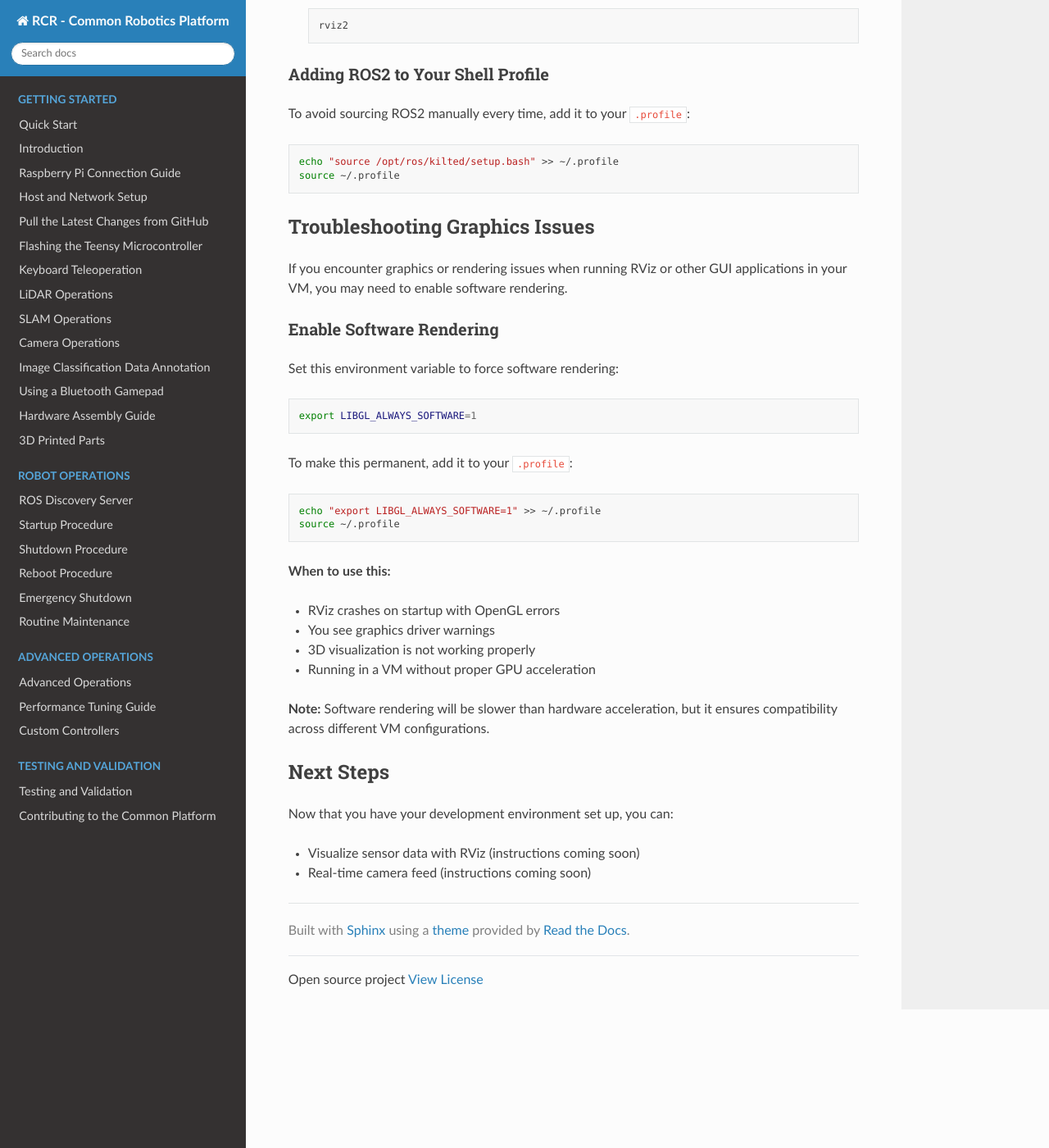
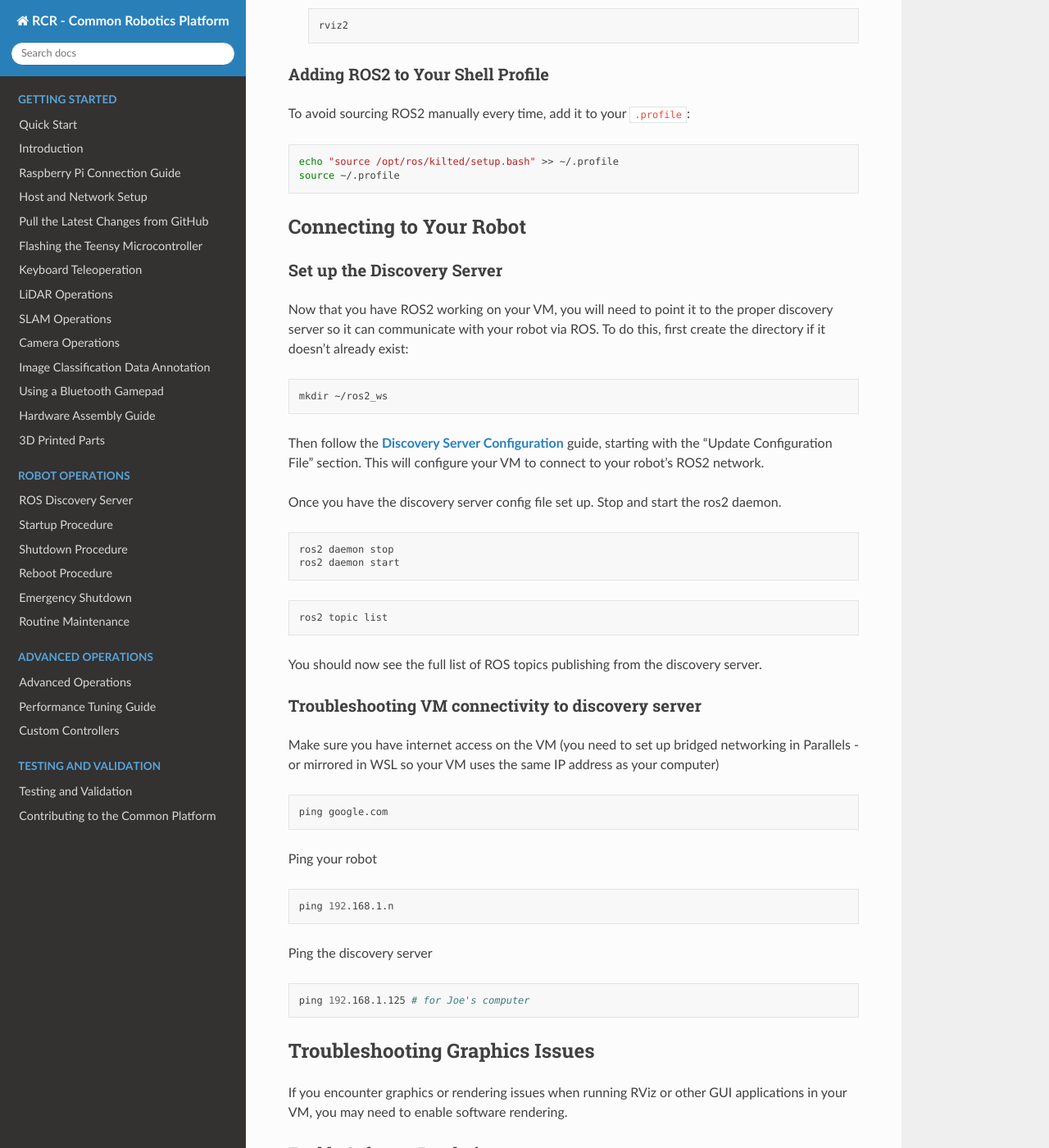
Before and after one commit to RoseCityRobotics/common_platform, a Sphinx documentation site: the page built from docs/source/virtual_machines/installing_vms.md, in a window 1280 px wide and 1400 px high, scrolled down 3736 px. Shown: the whole window at 82% size. Built offline with Sphinx 7.4.7 and the Read the Docs theme 3.1.0, drawn with Linux system fonts in a browser that asks for light colours; pages that are not in the unit, such as notebooks, are missing from menus.

Commit message:
adding more instructions for start stop daemon

````diff
--- a/docs/source/virtual_machines/installing_vms.md
+++ b/docs/source/virtual_machines/installing_vms.md
@@ -151,6 +151,48 @@ echo "source /opt/ros/kilted/setup.bash" >> ~/.profile
 source ~/.profile
 ```
 
+## Connecting to Your Robot
+
+### Set up the Discovery Server
+
+Now that you have ROS2 working on your VM, you will need to point it to the proper discovery server so it can communicate with your robot via ROS. To do this, first create the directory if it doesn't already exist:
+
+```bash
+mkdir ~/ros2_ws
+```
+
+Then follow the **[Discovery Server Configuration](../operations/discovery_server)** guide, starting with the "Update Configuration File" section. This will configure your VM to connect to your robot's ROS2 network.
+
+Once you have the discovery server config file set up. Stop and start the ros2 daemon.
+
+```bash
+ros2 daemon stop
+ros2 daemon start
+```
+
+```bash
+ros2 topic list
+```
+
+You should now see the full list of ROS topics publishing from the discovery server.
+
+### Troubleshooting VM connectivity to discovery server
+
+Make sure you have internet access on the VM (you need to set up bridged networking in Parallels - or mirrored in WSL so your VM uses the same IP address as your computer)
+```bash
+ping google.com
+```
+
+Ping your robot
+```bash
+ping 192.168.1.n
+```
+
+Ping the discovery server
+```bash
+ping 192.168.1.125 # for Joe's computer
+```
+
 ## Troubleshooting Graphics Issues
 
 If you encounter graphics or rendering issues when running RViz or other GUI applications in your VM, you may need to enable software rendering.
@@ -161,13 +203,6 @@ Set this environment variable to force software rendering:
 
 ```bash
 export LIBGL_ALWAYS_SOFTWARE=1
-```
-
-To make this permanent, add it to your `.profile`:
-
-```bash
-echo "export LIBGL_ALWAYS_SOFTWARE=1" >> ~/.profile
-source ~/.profile
 ```
 
 **When to use this:**
````
